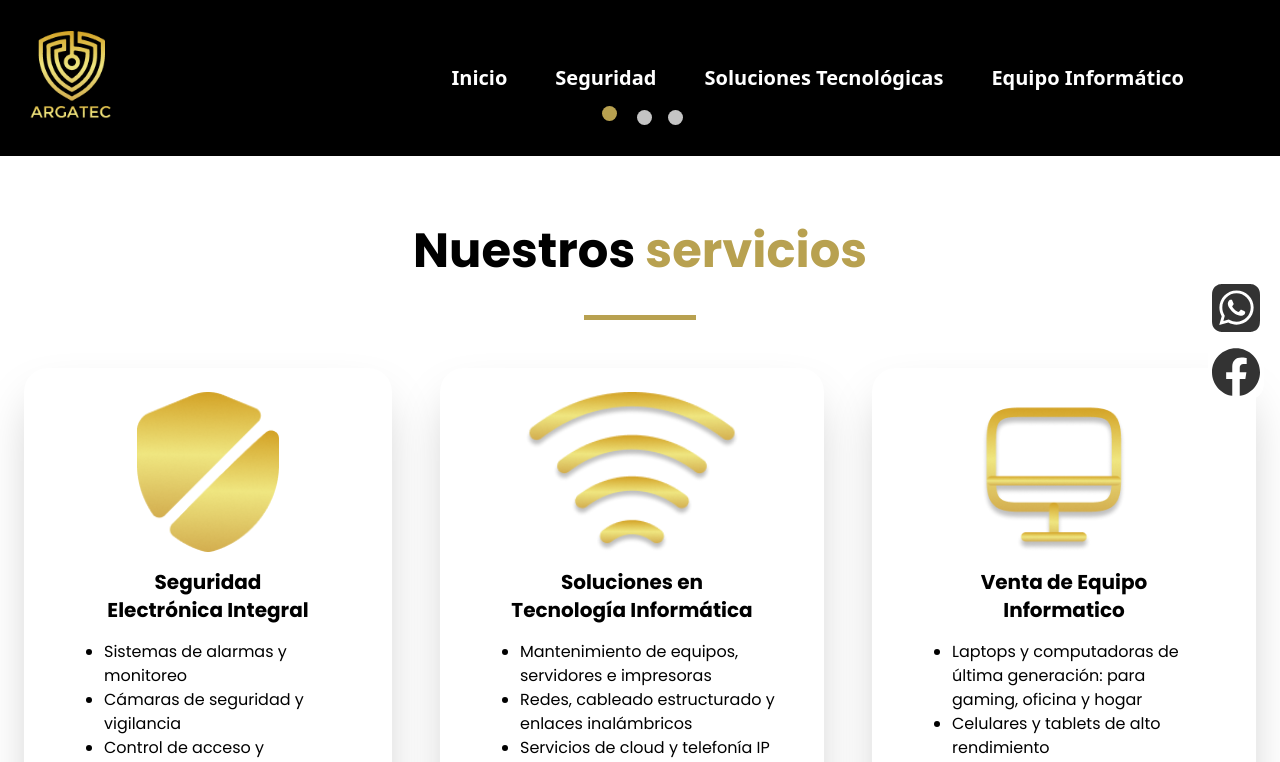
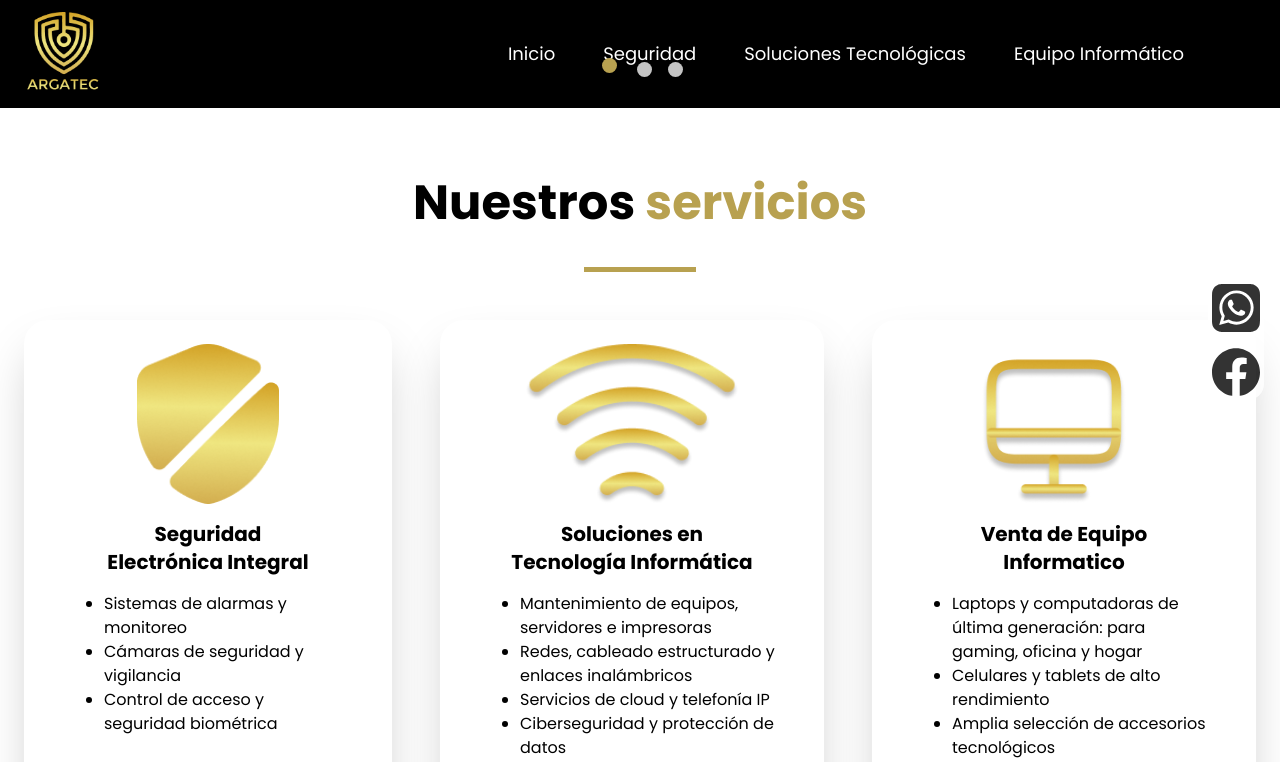
Before and after one commit to Argatec/argatec_website, a SvelteKit app: page / in a window 1280 px wide. Shown: the top 762 px of the page. Built offline with nearby package versions, Linux system fonts and the light colour scheme.

Commit message:
Sizes and font update

```diff
--- a/src/components/nav.svelte
+++ b/src/components/nav.svelte
@@ -2,10 +2,10 @@
   export let logo: string;
 </script>
 
-<nav class=" text-xl bg-black text-white z-20 font-bold flex justify-center">
+<nav class=" text-lg bg-black text-white z-20 font-poppins flex justify-center">
   <div class="flex items-center grow max-w-9xl">
-    <img src={logo} alt="Argatec" class="w-36" />
-    <div class="space-x-12 pr-24 flex items-center py-16 grow justify-end">
+    <img src={logo} alt="Argatec" class="w-32 my-3" />
+    <div class="space-x-12 pr-24 flex items-center grow justify-end">
       <a class="" href="/">Inicio</a>
       <a href="/seguridad">Seguridad</a>
       <a href="/soluciones_tecnologicas">Soluciones Tecnológicas</a>
```
